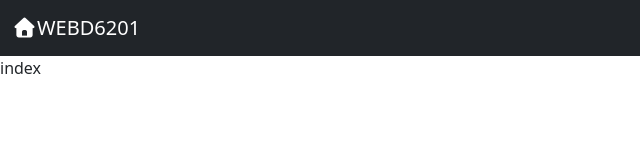
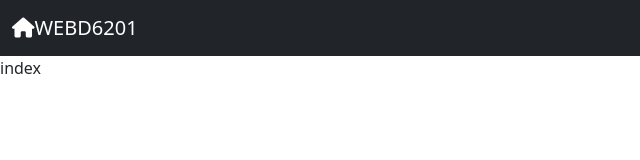
Before and after one commit to MJGalbraith31/WEBD6201Sec005Group5_Lab01-main, a website: page index.html in a window 1280 px wide. Shown: the full height of the page, 0-640 px from the left. Drawn offline with nearby package versions, Linux system fonts and the light colour scheme.

Commit message:
icon testing

```diff
--- a/index.html
+++ b/index.html
@@ -6,7 +6,7 @@
     <title>Home</title>
     <!-- CSS Section -->
     <link rel="stylesheet" href="./node_modules/bootstrap/dist/css/bootstrap.min.css">
-    <link rel="stylesheet" href="https://MJGalbraith31/WEBD6201Sec005Group5_Lab01-main/node_modules/@fortawesome/fontawesome-free/css/all.min.css">
+    <link rel="stylesheet" href="/WEBD6201Sec005Group5_Lab01-main/node_modules/@fortawesome/fontawesome-free/css/all.min.css">
     <link rel="stylesheet" href="./Content/app.css">
 </head>
 <body>
```
